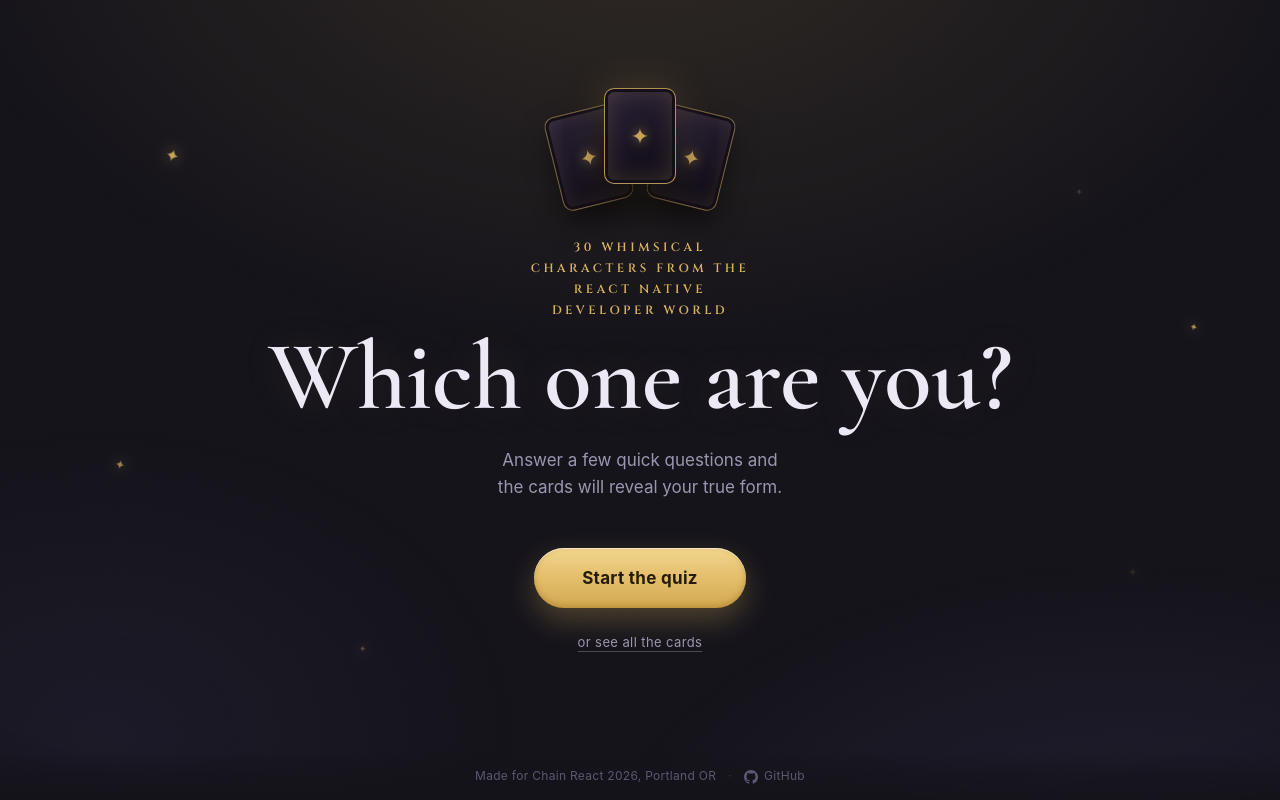
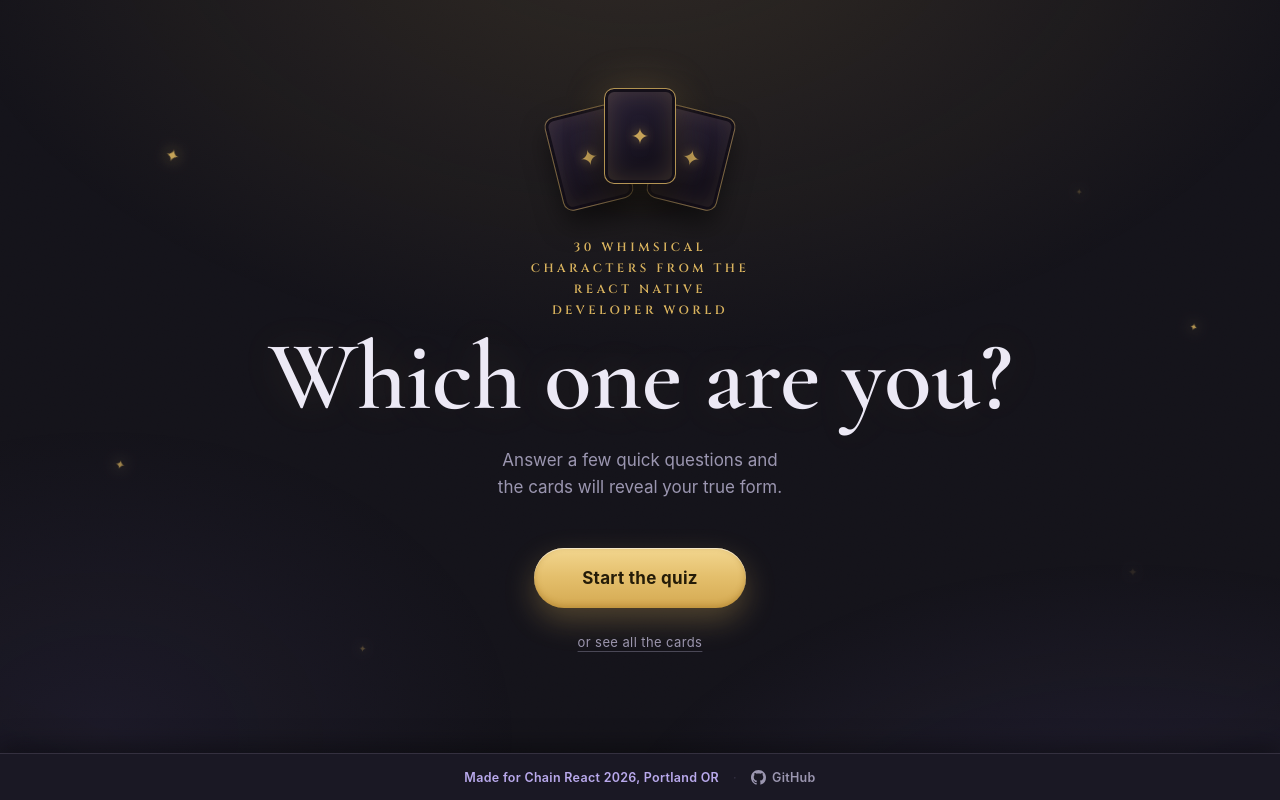
Before and after one commit to Jpoliachik/ChainReact2026Cards, a website: page index.html in a window 1280 px wide. Drawn offline with nearby package versions, Linux system fonts and the light colour scheme.

Commit message:
site: solid sticky footer with bolder, themed links
Make the footer an opaque bar (top border + upward shadow) instead of a
transparent gradient. Bold the links; Chain React reads in light violet to
match the theme, GitHub stays muted and goes gold on hover.

Co-Authored-By: Claude Opus 4.8 (1M context) <noreply@anthropic.com>

```diff
--- a/index.html
+++ b/index.html
@@ -34,6 +34,7 @@
         --line: #2f2c3d;
         --gold: #d9b35e;
         --violet: #7b68c8;
+        --violet-lt: #b9a9ec;
       }
       * {
         box-sizing: border-box;
@@ -265,36 +266,48 @@
         right: 0;
         bottom: 0;
         z-index: 3;
-        pointer-events: none;
         display: flex;
-        gap: 12px;
+        gap: 14px;
         align-items: center;
         justify-content: center;
         flex-wrap: wrap;
-        padding: 16px 16px calc(14px + env(safe-area-inset-bottom));
-        font-size: 12px;
+        padding: 14px 18px calc(13px + env(safe-area-inset-bottom));
+        font-size: 12.5px;
         letter-spacing: 0.3px;
-        color: var(--faint);
-        background: linear-gradient(to top, rgba(20, 19, 26, 0.94), rgba(20, 19, 26, 0.6) 55%, transparent);
+        color: var(--muted);
+        background: #1a1824;
+        border-top: 1px solid #34303f;
+        box-shadow: 0 -8px 24px rgba(0, 0, 0, 0.35);
       }
       .site-foot a {
-        pointer-events: auto;
-        color: var(--faint);
         text-decoration: none;
+        font-weight: 600;
         display: inline-flex;
         align-items: center;
         gap: 6px;
-        transition: color 0.14s ease;
+        transition:
+          color 0.14s ease,
+          opacity 0.14s ease;
       }
-      .site-foot a:hover {
+      .site-foot .cr {
+        color: var(--violet-lt);
+      }
+      .site-foot .cr:hover {
+        color: #d4c9f6;
+      }
+      .site-foot .gh {
+        color: var(--muted);
+      }
+      .site-foot .gh:hover {
         color: var(--gold);
       }
       .site-foot .sep {
-        opacity: 0.45;
+        opacity: 0.4;
+        color: var(--faint);
       }
       .site-foot svg {
-        width: 14px;
-        height: 14px;
+        width: 15px;
+        height: 15px;
         fill: currentColor;
         display: block;
       }
@@ -597,9 +610,9 @@
   <body>
     <div class="stage" id="stage"></div>
     <footer class="site-foot">
-      <a href="https://chainreactconf.com/" target="_blank" rel="noopener">Made for Chain React 2026, Portland OR</a>
+      <a class="cr" href="https://chainreactconf.com/" target="_blank" rel="noopener">Made for Chain React 2026, Portland OR</a>
       <span class="sep">·</span>
-      <a href="https://github.com/Jpoliachik/ChainReact2026Cards" target="_blank" rel="noopener">
+      <a class="gh" href="https://github.com/Jpoliachik/ChainReact2026Cards" target="_blank" rel="noopener">
         <svg viewBox="0 0 16 16" aria-hidden="true">
           <path
             d="M8 0C3.58 0 0 3.58 0 8c0 3.54 2.29 6.53 5.47 7.59.4.07.55-.17.55-.38 0-.19-.01-.82-.01-1.49-2.01.37-2.53-.49-2.69-.94-.09-.23-.48-.94-.82-1.13-.28-.15-.68-.52-.01-.53.63-.01 1.08.58 1.23.82.72 1.21 1.87.87 2.33.66.07-.52.28-.87.51-1.07-1.78-.2-3.64-.89-3.64-3.95 0-.87.31-1.59.82-2.15-.08-.2-.36-1.02.08-2.12 0 0 .67-.21 2.2.82.64-.18 1.32-.27 2-.27.68 0 1.36.09 2 .27 1.53-1.04 2.2-.82 2.2-.82.44 1.1.16 1.92.08 2.12.51.56.82 1.27.82 2.15 0 3.07-1.87 3.75-3.65 3.95.29.25.54.73.54 1.48 0 1.07-.01 1.93-.01 2.2 0 .21.15.46.55.38A8.013 8.013 0 0016 8c0-4.42-3.58-8-8-8z"
```
